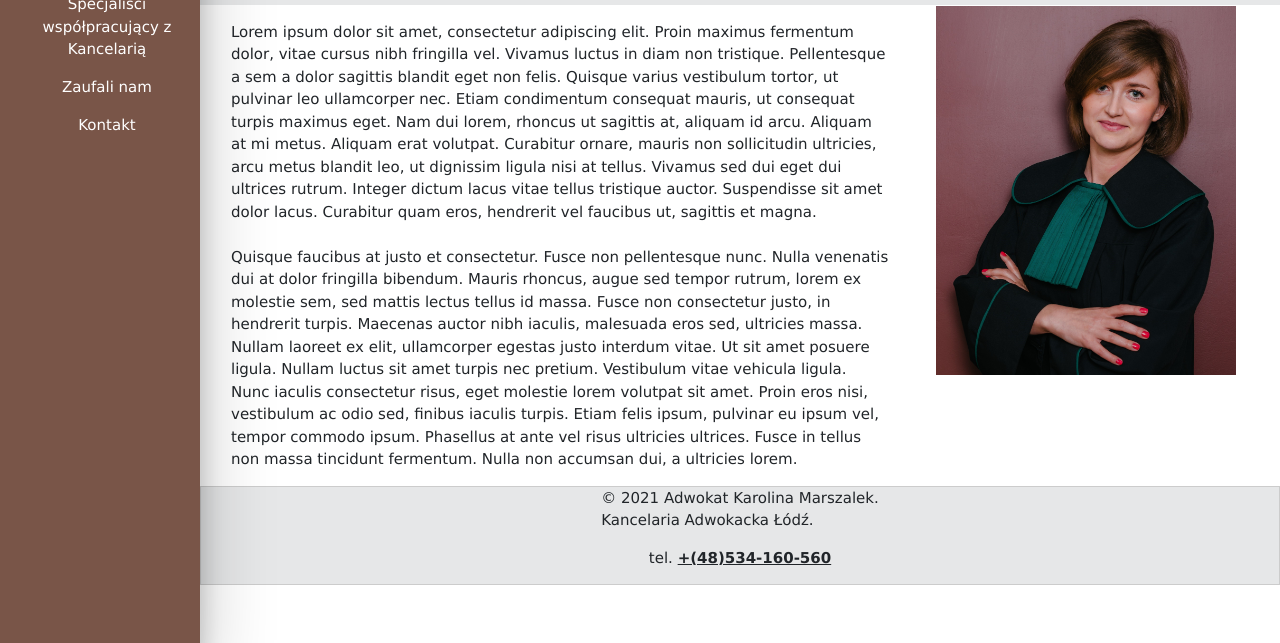
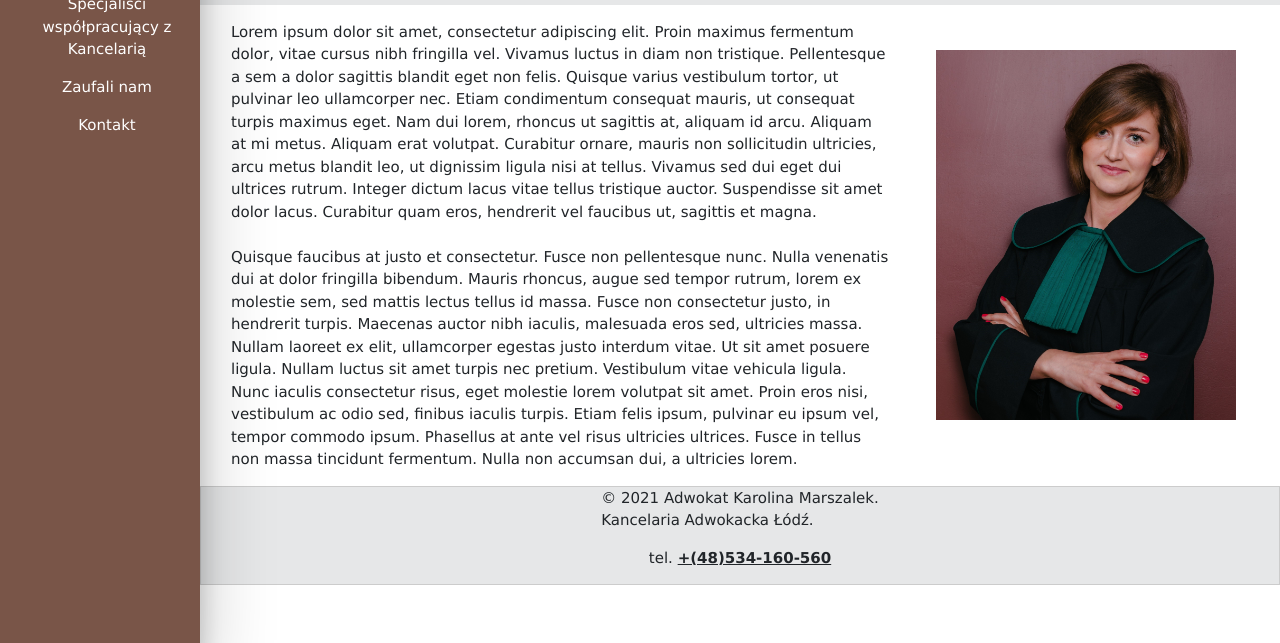
Before and after one commit to Elizabeth5335/Kancelaria, a plain HTML site: page index.html in a window 1280 px wide. Shown: the part 157-800 px from the top of the page. Drawn offline with nearby package versions, Linux system fonts and the light colour scheme.

Commit message:
Update index.html

```diff
--- a/index.html
+++ b/index.html
@@ -39,7 +39,7 @@
 Quisque faucibus at justo et consectetur. Fusce non pellentesque nunc. Nulla venenatis dui at dolor fringilla bibendum. Mauris rhoncus, augue sed tempor rutrum, lorem ex molestie sem, sed mattis lectus tellus id massa. Fusce non consectetur justo, in hendrerit turpis. Maecenas auctor nibh iaculis, malesuada eros sed, ultricies massa. Nullam laoreet ex elit, ullamcorper egestas justo interdum vitae. Ut sit amet posuere ligula. Nullam luctus sit amet turpis nec pretium. Vestibulum vitae vehicula ligula. Nunc iaculis consectetur risus, eget molestie lorem volutpat sit amet. Proin eros nisi, vestibulum ac odio sed, finibus iaculis turpis. Etiam felis ipsum, pulvinar eu ipsum vel, tempor commodo ipsum. Phasellus at ante vel risus ultricies ultrices. Fusce in tellus non massa tincidunt fermentum. Nulla non accumsan dui, a ultricies lorem.
 </p></div>
   </div>
-  <div class="w3-container w3-third">
+  <div class="w3-container w3-third pt-5">
     <img class="hero-image mb-4" src="img/Karolina.jpg" alt="Karolina Marszalek">
   </div>
 </div>
```
